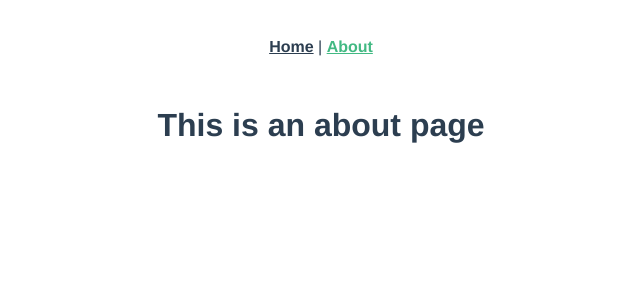
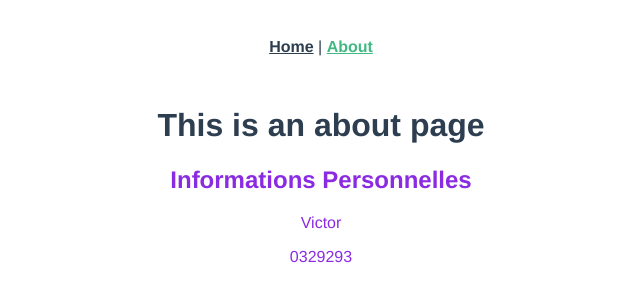
Before and after one commit to Bhikkhunaute/mon-cv, a Vue app: page /#/about in a window 1280 px wide. Shown: the top 302 px of the page, without its empty margins (319-959 px from the left). Built offline with nearby package versions, Linux system fonts and the light colour scheme.

Commit message:
Init commit

```diff
--- /dev/null
+++ b/src/components/InformationsPersonnelles.vue
@@ -0,0 +1,25 @@
+<!-- InformationsPersonnelles.vue -->
+
+<template>
+    <div class="informations-personnelles">
+      <h2>Informations Personnelles</h2>
+      <p>{{ nom }}</p>
+      <p>{{ num }}</p>
+    </div>
+  </template>
+
+<script>
+export default {
+  name: 'InformationsPersonnelles',
+  props: {
+    nom: String,
+    num: Number
+  }
+}
+</script>
+
+<style scoped>
+  /* Styles CSS spécifiques à la section des informations personnelles */
+  .informations-personnelles {
+color: blueviolet;  }
+  </style>
--- a/src/views/AboutView.vue
+++ b/src/views/AboutView.vue
@@ -1,5 +1,17 @@
 <template>
   <div class="about">
     <h1>This is an about page</h1>
+    <InformationsPersonnelles nom="Victor" num="0329293"/>
   </div>
 </template>
+<script>
+// @ is an alias to /src
+import InformationsPersonnelles from '@/components/InformationsPersonnelles.vue'
+
+export default {
+  name: 'HomeView',
+  components: {
+    InformationsPersonnelles
+  }
+}
+</script>
```
